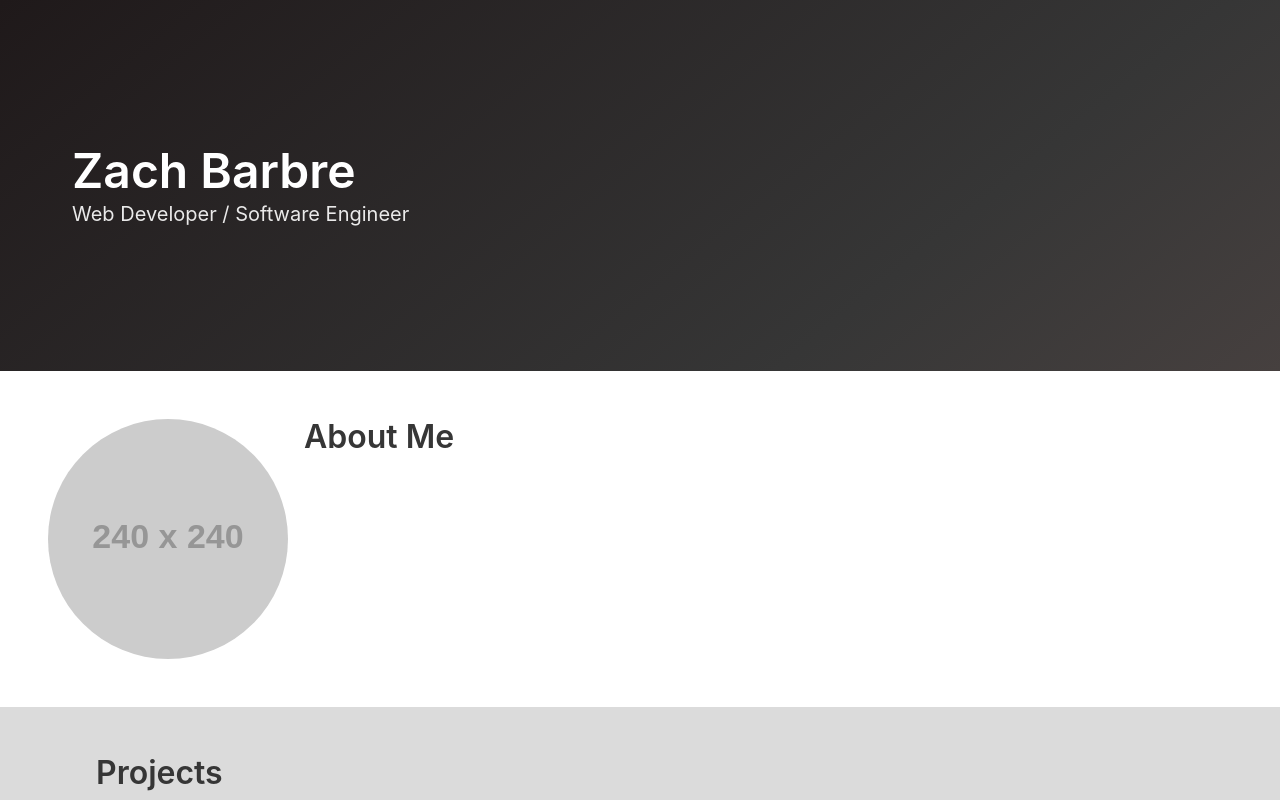
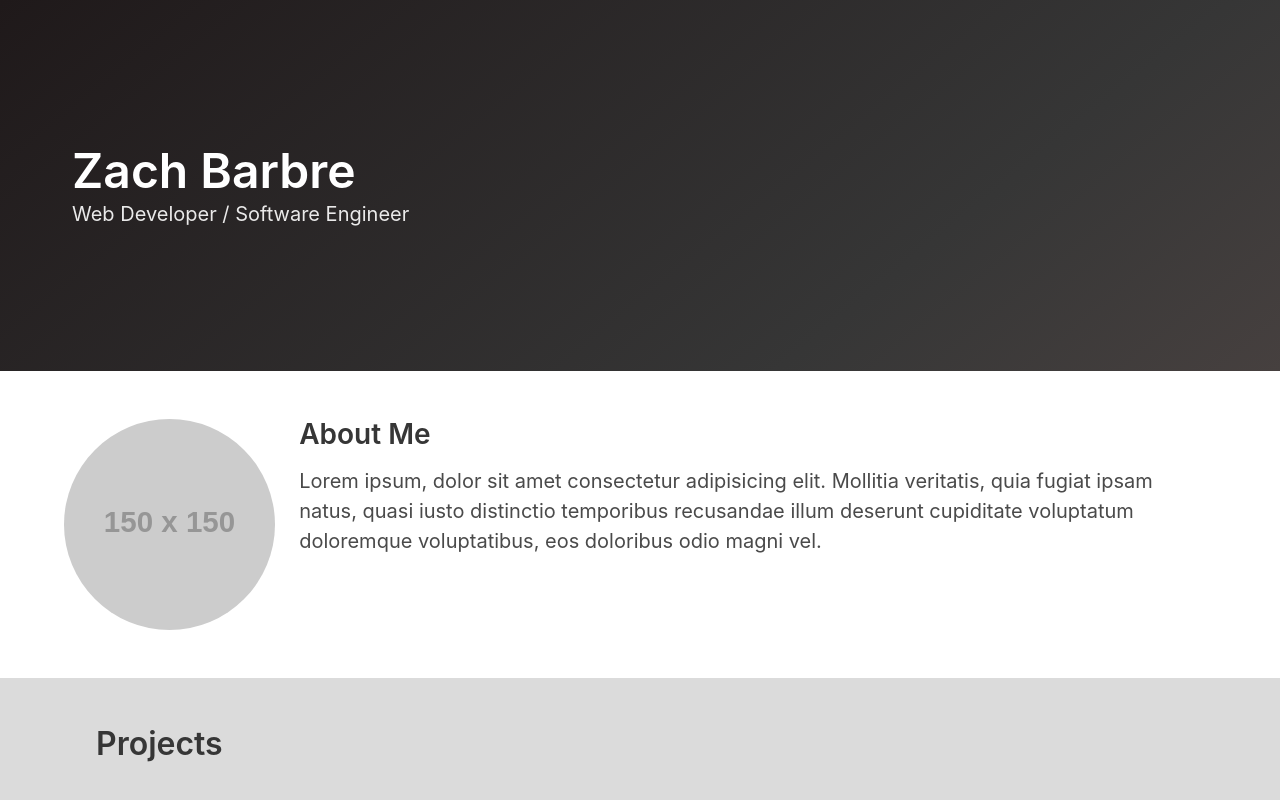
Before and after one commit to ZachBarbre/portfolio, a plain HTML site: page index.html in a window 1280 px wide. Shown: the top 800 px of the page. Drawn offline with nearby package versions, Linux system fonts and the light colour scheme; placeholder pictures from the web are drawn by us.

Commit message:
add about section

```diff
--- a/index.html
+++ b/index.html
@@ -26,20 +26,25 @@
     </div>
   </section>
   <section class="section">
-    <!-- <div class="columns">
-      <di class="column is-"></div>
-    </div> -->
-    <div class="media">
-      <figure class="media-left">
-        <p class="image is-1x1">
-          <img class="is-rounded" src="http://placehold.jp/240x240.png">
-        </p>
-      </figure>
-      <div class="media-content">
-        <h2 class="title is-3">
-        About Me
-        </h2>
+    <div class="container is-desktop">
+      <div class="columns is-mobile">
+        <div class="column is-one-fifth">
+          <figure class="image is-1by1">
+            <img class="is-rounded" src="https://via.placeholder.com/150"
+            alt="Placeholder image">
+          </figure>
+        </div>
+        <div class="column is">
+          <div class="content">
+            <h2>About Me</h3>
+            <p class="is-size-5">Lorem ipsum, dolor sit amet consectetur adipisicing elit. Mollitia veritatis,
+              quia fugiat ipsam natus, quasi iusto distinctio temporibus recusandae illum
+              deserunt cupiditate voluptatum doloremque voluptatibus, eos doloribus odio
+              magni vel. </p>
+          </div>
+        </div>
       </div>
+    </div>
   </section>
   <section class="section no-padding-top has-background-grey-lighter">
     <div class="section">
@@ -48,7 +53,7 @@
       </h2>
     </div>
     <div class="columns">
-      <div class="column ">
+      <div class="column">
         <div class="card">
           <header class="card-header is-dark">
             <p class="card-header-title">
@@ -78,7 +83,7 @@
         </div>
       <div class="column">
         <div class="card">
-          <header class="card-header is-dark">
+          <header class="card-header">
             <p class="card-header-title">
               BrewFinder
             </p>
@@ -106,7 +111,7 @@
         </div>
       <div class="column">
         <div class="card">
-          <header class="card-header is-dark">
+          <header class="card-header">
             <p class="card-header-title">
               PyCatWhy?
             </p>
```
